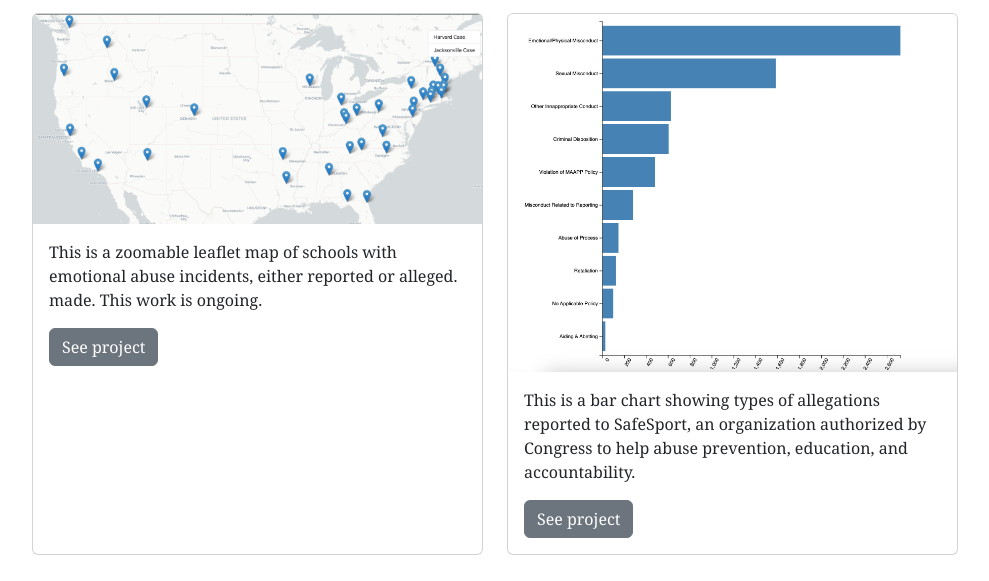
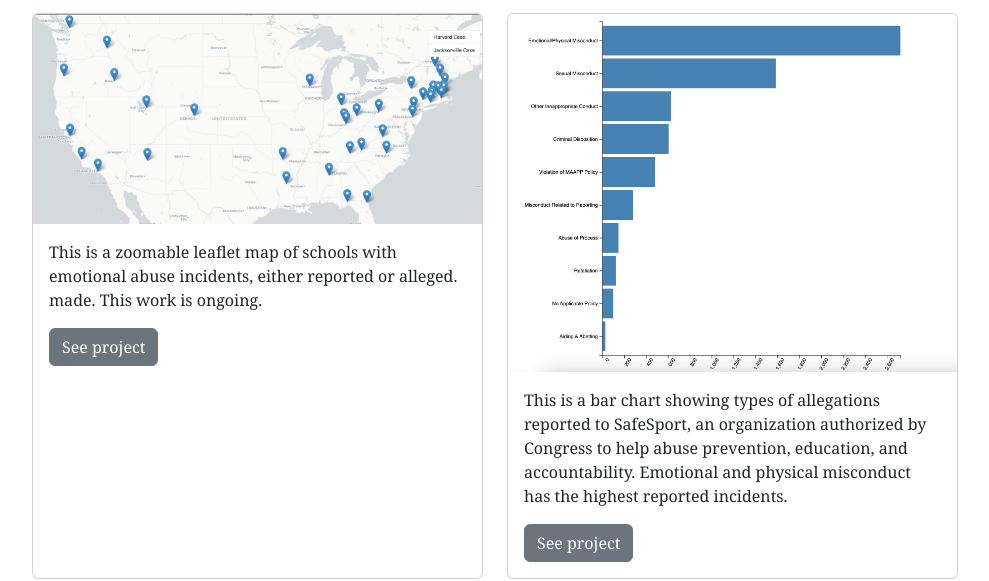
Before and after one commit to journaliz8/website-template, a plain HTML site: page index.html in a window 1280 px wide. Shown: the part 387-968 px from the top of the page, without its empty margins (145-1134 px from the left). Drawn offline with nearby package versions, Linux system fonts and the light colour scheme.

Commit message:
added text

```diff
--- a/index.html
+++ b/index.html
@@ -47,7 +47,7 @@
               <div class="card h-100">
                 <img src="images/bar_chart.png" class="card-img-top" alt="screenshot of a bar chart">
                 <div class="card-body">
-                  <p class="card-text">This is a bar chart showing types of allegations reported to SafeSport, an organization authorized by Congress to help abuse prevention, education, and accountability.</p>
+                  <p class="card-text">This is a bar chart showing types of allegations reported to SafeSport, an organization authorized by Congress to help abuse prevention, education, and accountability. Emotional and physical misconduct has the highest reported incidents.</p>
                   <a class="btn btn-secondary">See project</a>
                 </div>
               </div>
```
